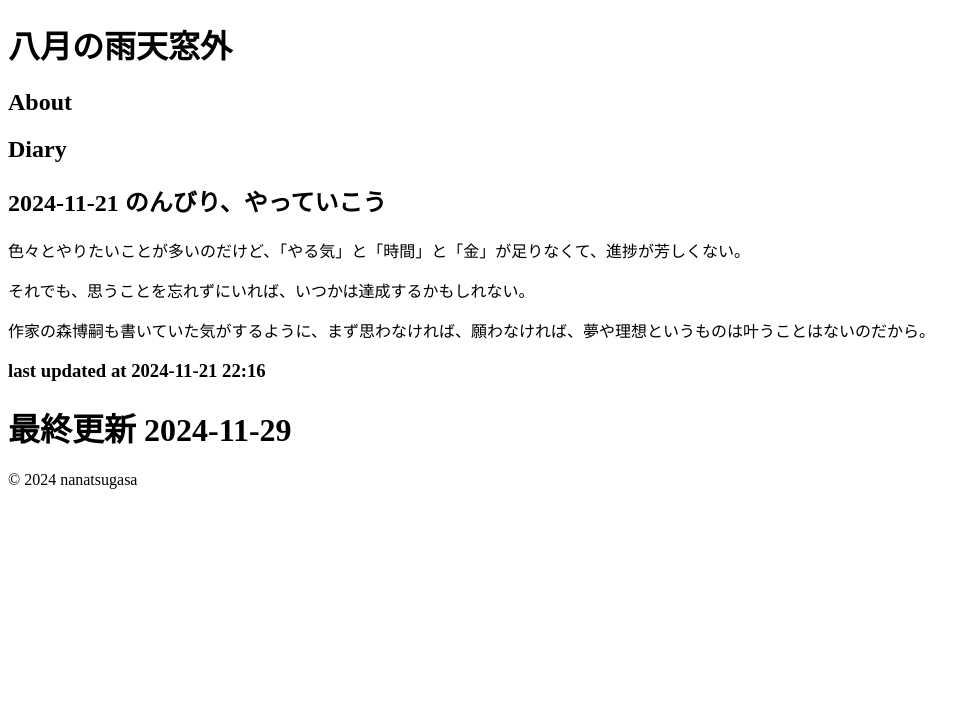
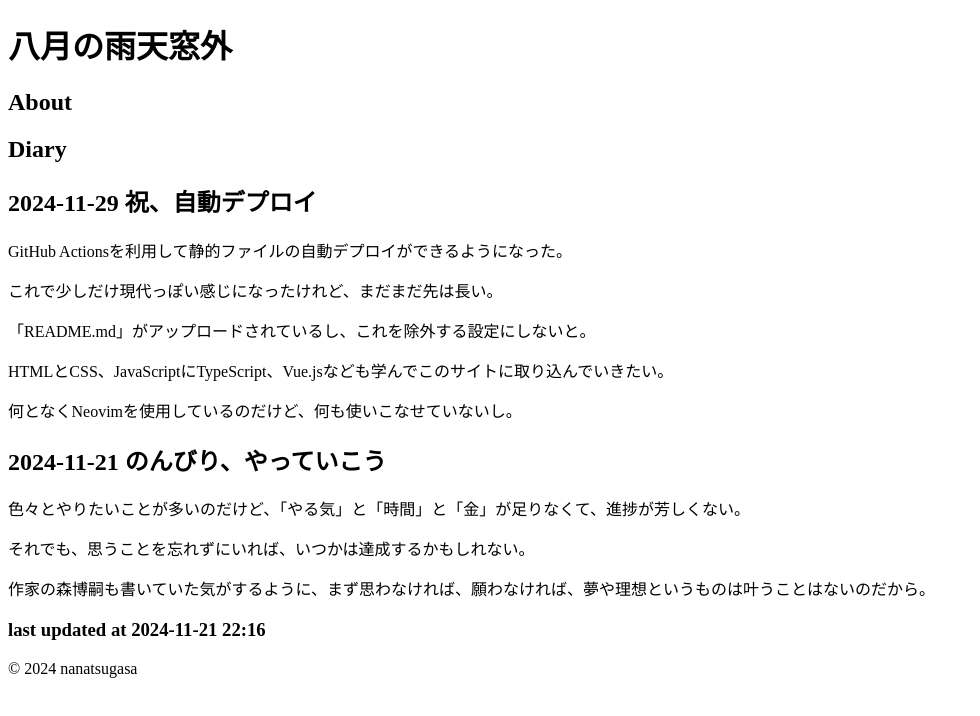
Before and after one commit to nanatsugasa/winter-winter, a plain HTML site: page index.html in a window 1280 px wide. Shown: the whole page, without its empty margins (0-980 px from the left). Drawn offline with Linux system fonts and the light colour scheme.

Commit message:
Diary更新

```diff
--- a/index.html
+++ b/index.html
@@ -14,6 +14,14 @@
         <section>
             <h1>Diary</h1>
             <div>
+                <h2>2024-11-29 祝、自動デプロイ</h2>
+                <p>GitHub Actionsを利用して静的ファイルの自動デプロイができるようになった。</p>
+                <p>これで少しだけ現代っぽい感じになったけれど、まだまだ先は長い。</p>
+                <p>「README.md」がアップロードされているし、これを除外する設定にしないと。</p>
+                <p>HTMLとCSS、JavaScriptにTypeScript、Vue.jsなども学んでこのサイトに取り込んでいきたい。</p>
+                <p>何となくNeovimを使用しているのだけど、何も使いこなせていないし。</p>
+            </div>
+            <div>
                 <h2>2024-11-21 のんびり、やっていこう</h2>
                 <p>色々とやりたいことが多いのだけど、「やる気」と「時間」と「金」が足りなくて、進捗が芳しくない。</p>
                 <p>それでも、思うことを忘れずにいれば、いつかは達成するかもしれない。</p>
@@ -22,7 +30,6 @@
                 <h3>last updated at 2024-11-21 22:16</h3>
             </div>
         </section>
-        <h1>最終更新 2024-11-29</h1>
         <footer>© 2024 nanatsugasa</footer>
     </body>
 </html>
```
